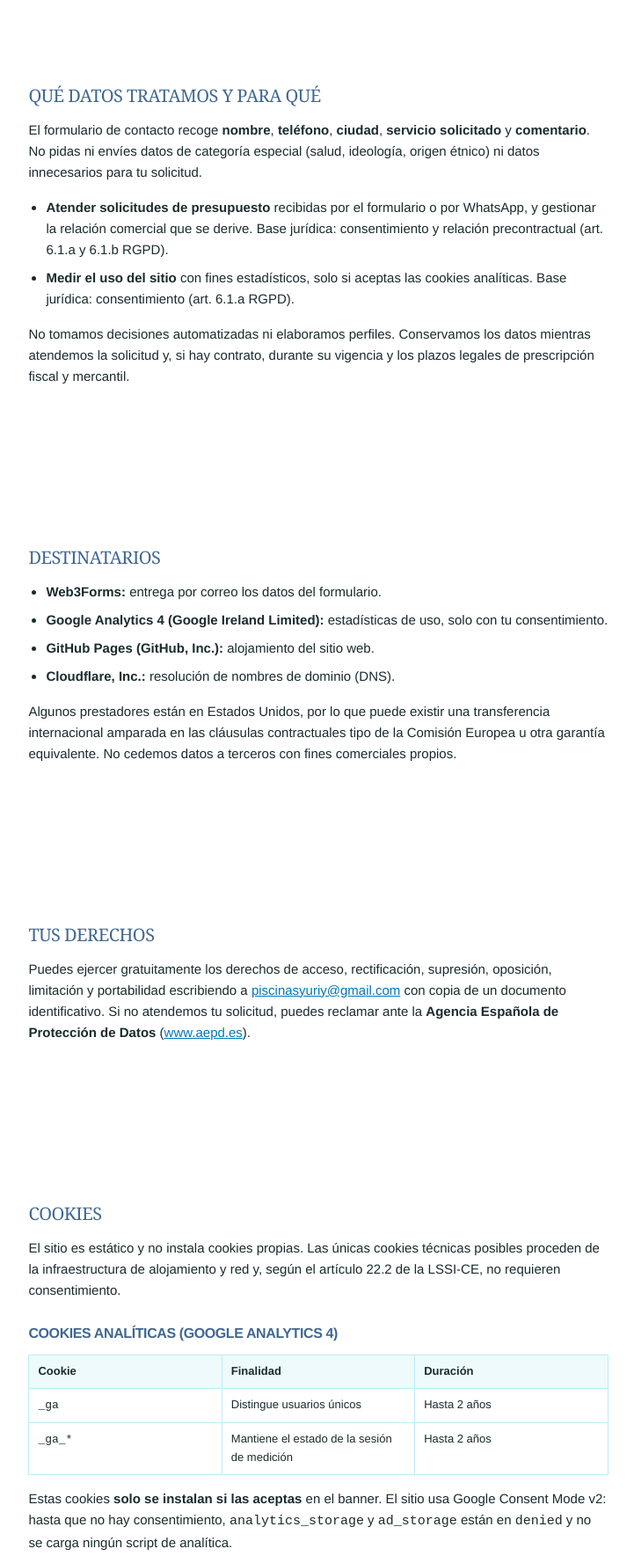
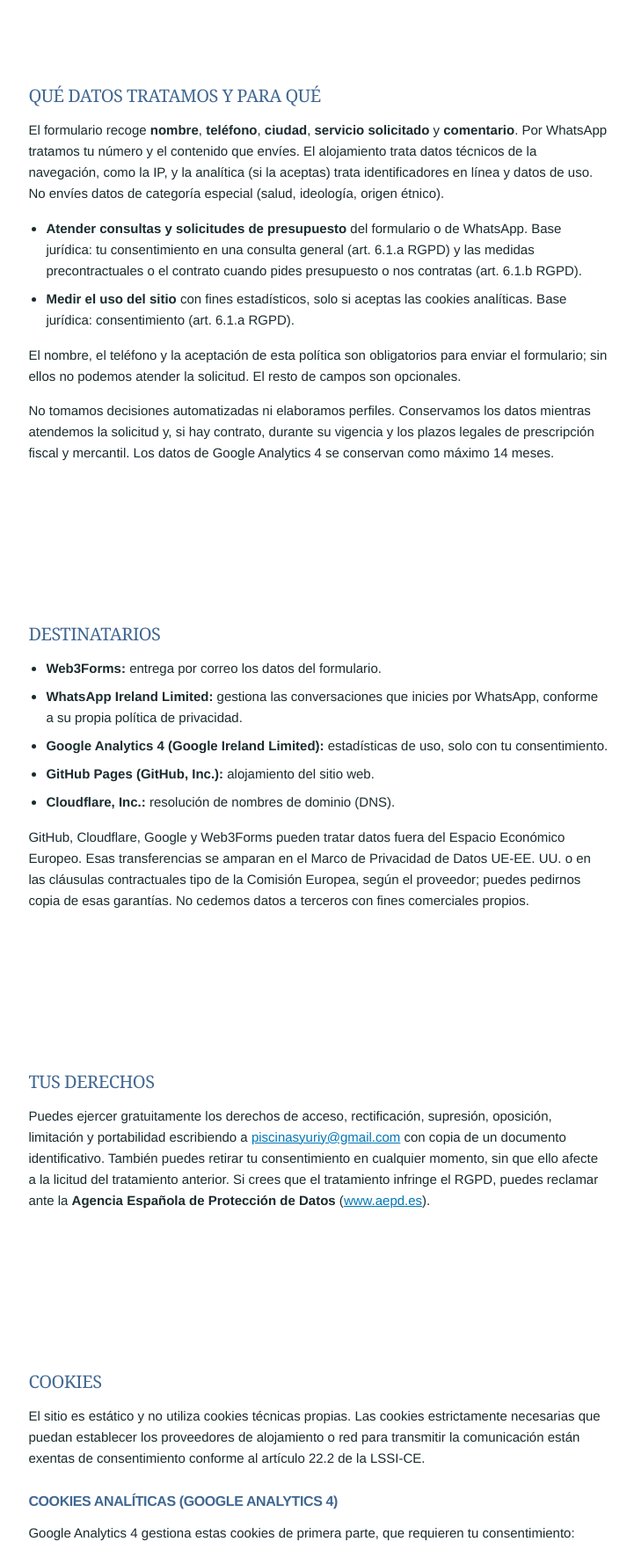
Before and after one commit to Kotkoa/piscinas-yuriy, a plain HTML site: page legal/privacidad.html in a window 1280 px wide. Shown: the part 760-2529 px from the top of the page at 88% size, without its empty margins (278-999 px from the left). Drawn offline with Linux system fonts and the light colour scheme.

Commit message:
fix: aplica las correcciones de la revision de codigo

```diff
--- a/legal/privacidad.html
+++ b/legal/privacidad.html
@@ -44,16 +44,19 @@
       <section>
         <h2 id="datos">Qué datos tratamos y para qué</h2>
         <p>
-          El formulario de contacto recoge <strong>nombre</strong>, <strong>teléfono</strong>,
+          El formulario recoge <strong>nombre</strong>, <strong>teléfono</strong>,
           <strong>ciudad</strong>, <strong>servicio solicitado</strong> y
-          <strong>comentario</strong>. No pidas ni envíes datos de categoría especial (salud,
-          ideología, origen étnico) ni datos innecesarios para tu solicitud.
+          <strong>comentario</strong>. Por WhatsApp tratamos tu número y el contenido que envíes.
+          El alojamiento trata datos técnicos de la navegación, como la IP, y la analítica
+          (si la aceptas) trata identificadores en línea y datos de uso. No envíes datos de
+          categoría especial (salud, ideología, origen étnico).
         </p>
         <ul>
           <li>
-            <strong>Atender solicitudes de presupuesto</strong> recibidas por el formulario o por
-            WhatsApp, y gestionar la relación comercial que se derive. Base jurídica:
-            consentimiento y relación precontractual (art. 6.1.a y 6.1.b RGPD).
+            <strong>Atender consultas y solicitudes de presupuesto</strong> del formulario o de
+            WhatsApp. Base jurídica: tu consentimiento en una consulta general (art. 6.1.a RGPD) y
+            las medidas precontractuales o el contrato cuando pides presupuesto o nos contratas
+            (art. 6.1.b RGPD).
           </li>
           <li>
             <strong>Medir el uso del sitio</strong> con fines estadísticos, solo si aceptas las
@@ -61,9 +64,14 @@
           </li>
         </ul>
         <p>
+          El nombre, el teléfono y la aceptación de esta política son obligatorios para enviar el
+          formulario; sin ellos no podemos atender la solicitud. El resto de campos son opcionales.
+        </p>
+        <p>
           No tomamos decisiones automatizadas ni elaboramos perfiles. Conservamos los datos
           mientras atendemos la solicitud y, si hay contrato, durante su vigencia y los plazos
-          legales de prescripción fiscal y mercantil.
+          legales de prescripción fiscal y mercantil. Los datos de Google Analytics 4 se conservan
+          como máximo 14 meses.
         </p>
       </section>
 
@@ -72,6 +80,10 @@
         <ul>
           <li><strong>Web3Forms:</strong> entrega por correo los datos del formulario.</li>
           <li>
+            <strong>WhatsApp Ireland Limited:</strong> gestiona las conversaciones que inicies por
+            WhatsApp, conforme a su propia política de privacidad.
+          </li>
+          <li>
             <strong>Google Analytics 4 (Google Ireland Limited):</strong> estadísticas de uso,
             solo con tu consentimiento.
           </li>
@@ -79,9 +91,11 @@
           <li><strong>Cloudflare, Inc.:</strong> resolución de nombres de dominio (DNS).</li>
         </ul>
         <p>
-          Algunos prestadores están en Estados Unidos, por lo que puede existir una transferencia
-          internacional amparada en las cláusulas contractuales tipo de la Comisión Europea u otra
-          garantía equivalente. No cedemos datos a terceros con fines comerciales propios.
+          GitHub, Cloudflare, Google y Web3Forms pueden tratar datos fuera del Espacio Económico
+          Europeo. Esas transferencias se amparan en el Marco de Privacidad de Datos UE-EE. UU. o
+          en las cláusulas contractuales tipo de la Comisión Europea, según el proveedor; puedes
+          pedirnos copia de esas garantías. No cedemos datos a terceros con fines comerciales
+          propios.
         </p>
       </section>
 
@@ -91,7 +105,9 @@
           Puedes ejercer gratuitamente los derechos de acceso, rectificación, supresión,
           oposición, limitación y portabilidad escribiendo a
           <a href="mailto:piscinasyuriy@gmail.com">piscinasyuriy@gmail.com</a> con copia de un
-          documento identificativo. Si no atendemos tu solicitud, puedes reclamar ante la
+          documento identificativo. También puedes retirar tu consentimiento en cualquier momento,
+          sin que ello afecte a la licitud del tratamiento anterior. Si crees que el tratamiento
+          infringe el RGPD, puedes reclamar ante la
           <strong>Agencia Española de Protección de Datos</strong>
           (<a href="https://www.aepd.es/">www.aepd.es</a>).
         </p>
@@ -100,12 +116,16 @@
       <section>
         <h2 id="cookies">Cookies</h2>
         <p>
-          El sitio es estático y no instala cookies propias. Las únicas cookies técnicas posibles
-          proceden de la infraestructura de alojamiento y red y, según el artículo 22.2 de la
-          LSSI-CE, no requieren consentimiento.
+          El sitio es estático y no utiliza cookies técnicas propias. Las cookies estrictamente
+          necesarias que puedan establecer los proveedores de alojamiento o red para transmitir la
+          comunicación están exentas de consentimiento conforme al artículo 22.2 de la LSSI-CE.
         </p>
 
         <h3>Cookies analíticas (Google Analytics 4)</h3>
+        <p>
+          Google Analytics 4 gestiona estas cookies de primera parte, que requieren tu
+          consentimiento:
+        </p>
         <table>
           <thead>
             <tr>
```
Also changed, not shown: index.html (+17 -16 lines), llms.txt, 2 other files.
